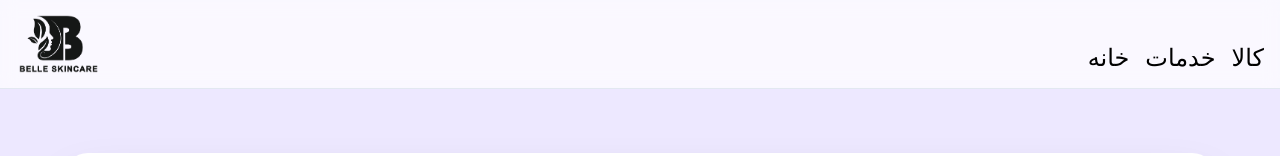
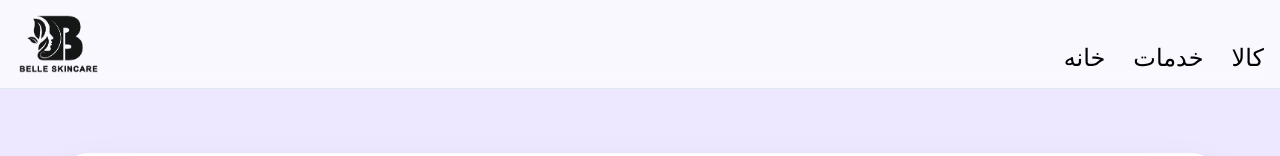
Before and after one commit to Ronia369/belle-skin-care, a Next.js app: page / in a window 1280 px wide. Shown: the top 156 px of the page. Built offline with nearby package versions, Linux system fonts and the light colour scheme.

Commit message:
Update Hedear.jsx

```diff
--- a/component/Hedear.jsx
+++ b/component/Hedear.jsx
@@ -37,7 +37,7 @@ function Header() {
         </button>
 
         {/* Desktop Menu */}
-        <div className="hidden md:flex items-center space-x-4">
+        <div className="hidden md:flex items-center justify-center space-x-7">
           {/* <input
             type="search"
             placeholder="جستجو..."
```
